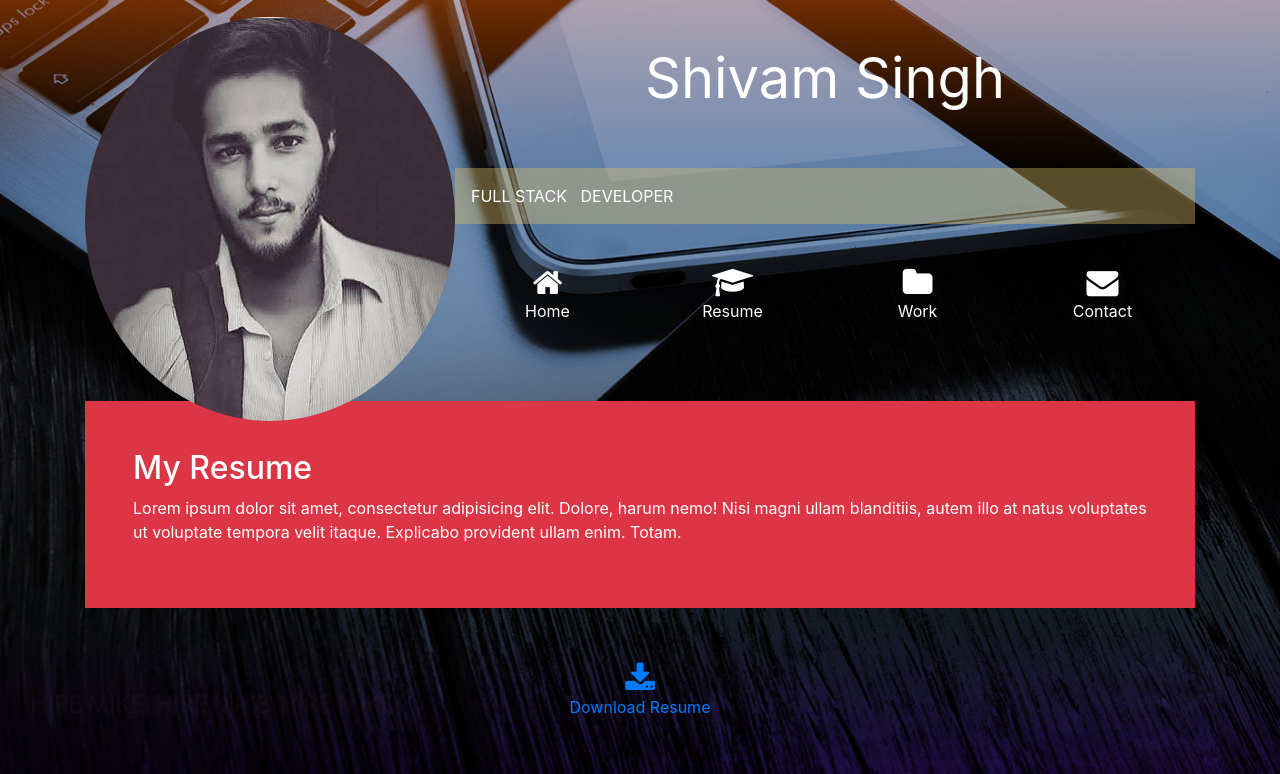
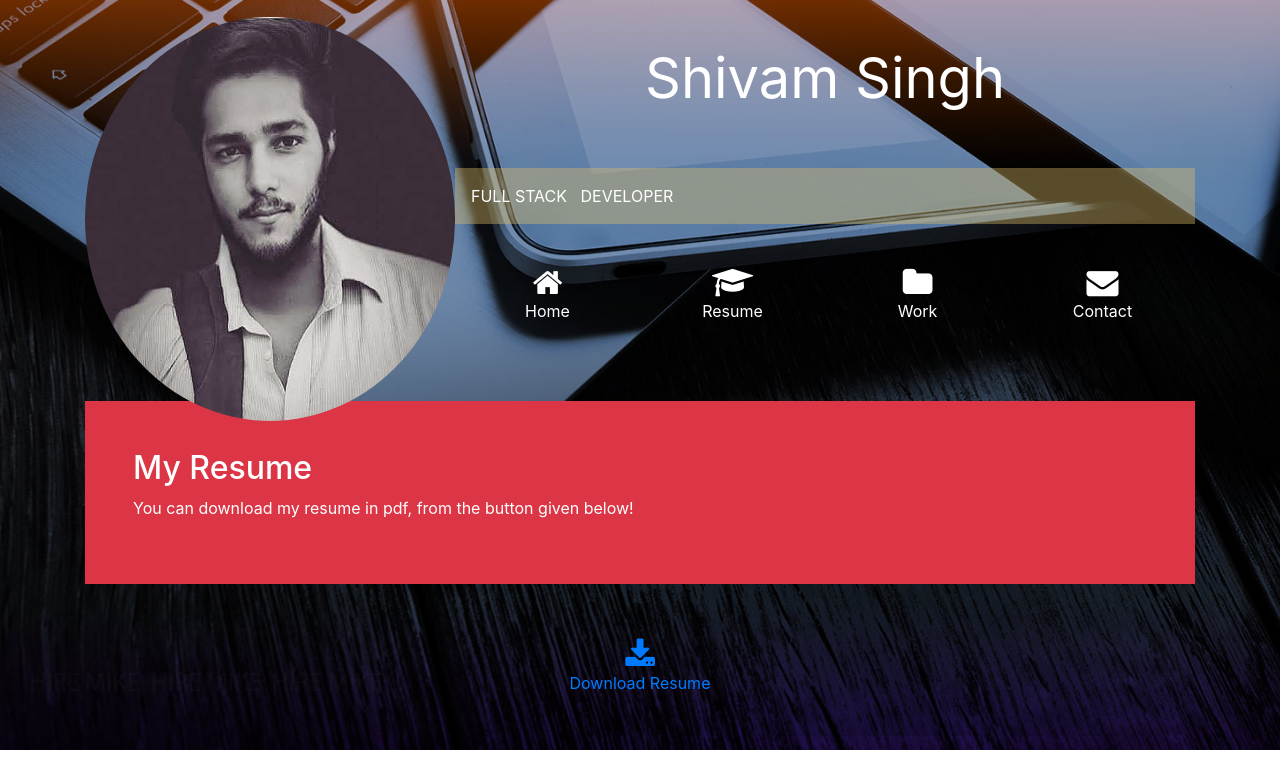
Before and after one commit to Shivamsinghmrt/Shivamsingh.github.io, a plain HTML site: page index.html in a window 1280 px wide. Both pictures are taken after a click on the element "Resume". Shown: the part 70-844 px from the top of the page. After the commit the page ends 820 px from the top, so only its background shows below. Drawn offline with nearby package versions, Linux system fonts and the light colour scheme.

Commit message:
Update index.html

```diff
--- a/index.html
+++ b/index.html
@@ -52,9 +52,7 @@
     <div class="collapse" id="home">
         <div class="p-5 text-white ">
             <h2>My Skills</h2>
-            <p>Lorem ipsum dolor sit amet, consectetur adipisicing elit. Dolore, harum nemo! Nisi magni ullam
-                 blanditiis, autem illo at natus voluptates ut voluptate tempora velit itaque. Explicabo provident
-                  ullam enim. Totam.
+            <p>These are my present skills, working hard to add upon many more!
             </p>
         <h5>HTML</h5>
             <div class="progress mb-3">
@@ -87,9 +85,7 @@
     <div class="collapse" id="resume">
             <div class="p-5 text-white bg-danger">
                 <h2>My Resume</h2>
-                <p>Lorem ipsum dolor sit amet, consectetur adipisicing elit. Dolore, harum nemo! Nisi magni ullam
-                     blanditiis, autem illo at natus voluptates ut voluptate tempora velit itaque. Explicabo provident
-                      ullam enim. Totam.
+                <p>You can download my resume in pdf, from the button given below!
                 </p>
                 </div>
                 </div>
```
